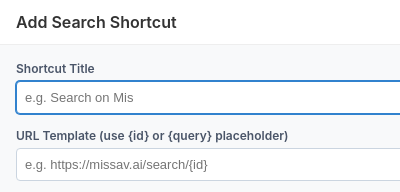
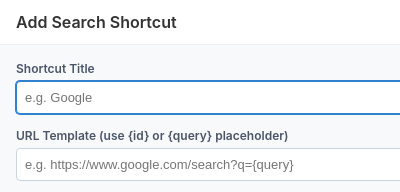
Before and after one commit to 0oWoodenDooro0/extension, a browser extension: page popup/popup.html in a window 400 px wide. Both pictures are taken after a click on the button "Add New". Shown: the top 192 px of the page. Drawn offline with Linux system fonts and the light colour scheme.

Commit message:
style: change textfield placeholders in popup to use Google as example

```diff
--- a/popup/popup.html
+++ b/popup/popup.html
@@ -243,11 +243,11 @@
                 <input type="hidden" id="engineId">
                 <div class="form-group">
                     <label for="engineTitle">Shortcut Title</label>
-                    <input type="text" id="engineTitle" placeholder="e.g. Search on Mis" required>
+                    <input type="text" id="engineTitle" placeholder="e.g. Google" required>
                 </div>
                 <div class="form-group">
                     <label for="engineUrl">URL Template (use {id} or {query} placeholder)</label>
-                    <input type="url" id="engineUrl" placeholder="e.g. https://missav.ai/search/{id}" required>
+                    <input type="url" id="engineUrl" placeholder="e.g. https://www.google.com/search?q={query}" required>
                 </div>
                 <div class="form-group">
                     <label for="engineRegex">Custom Query Regex (Optional)</label>
```
